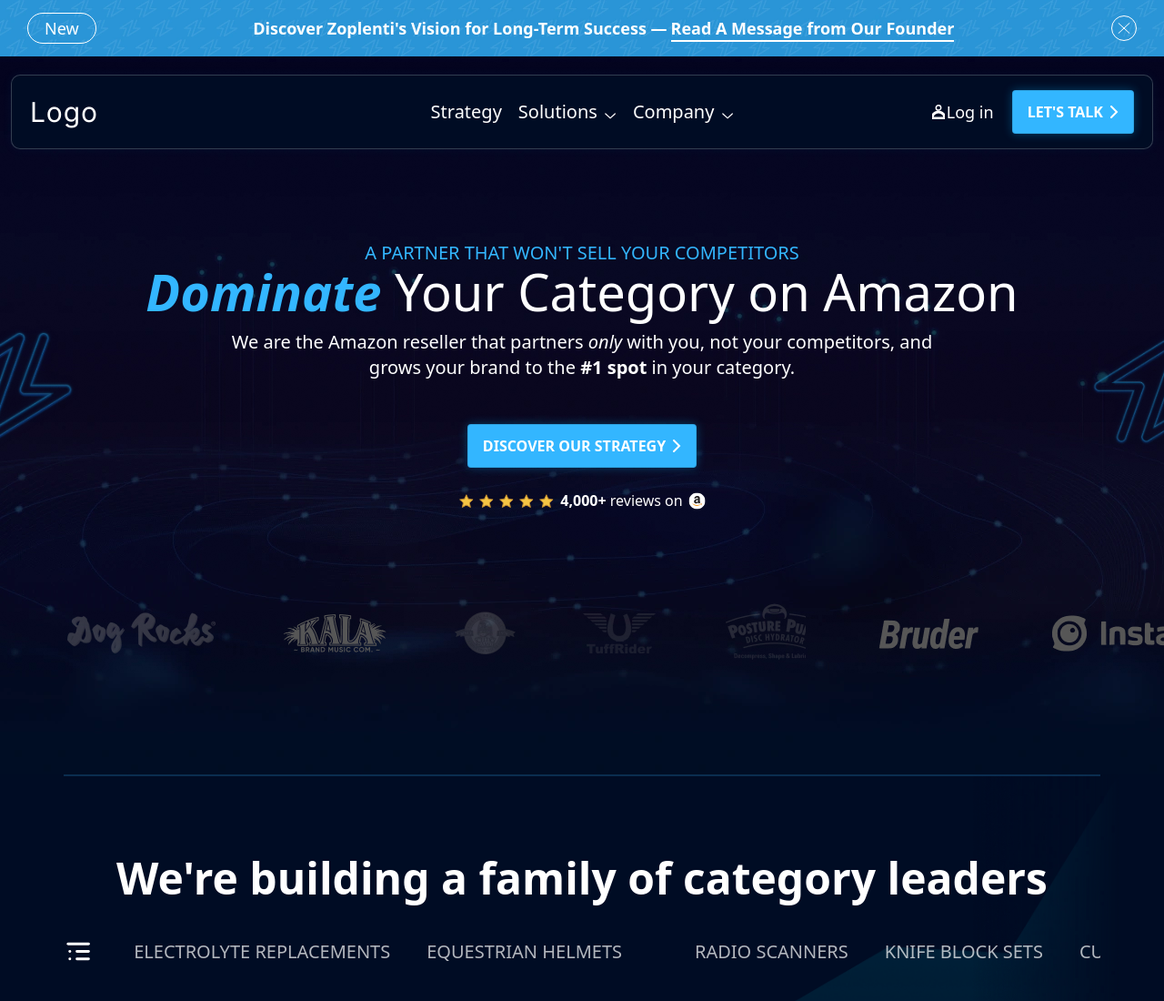
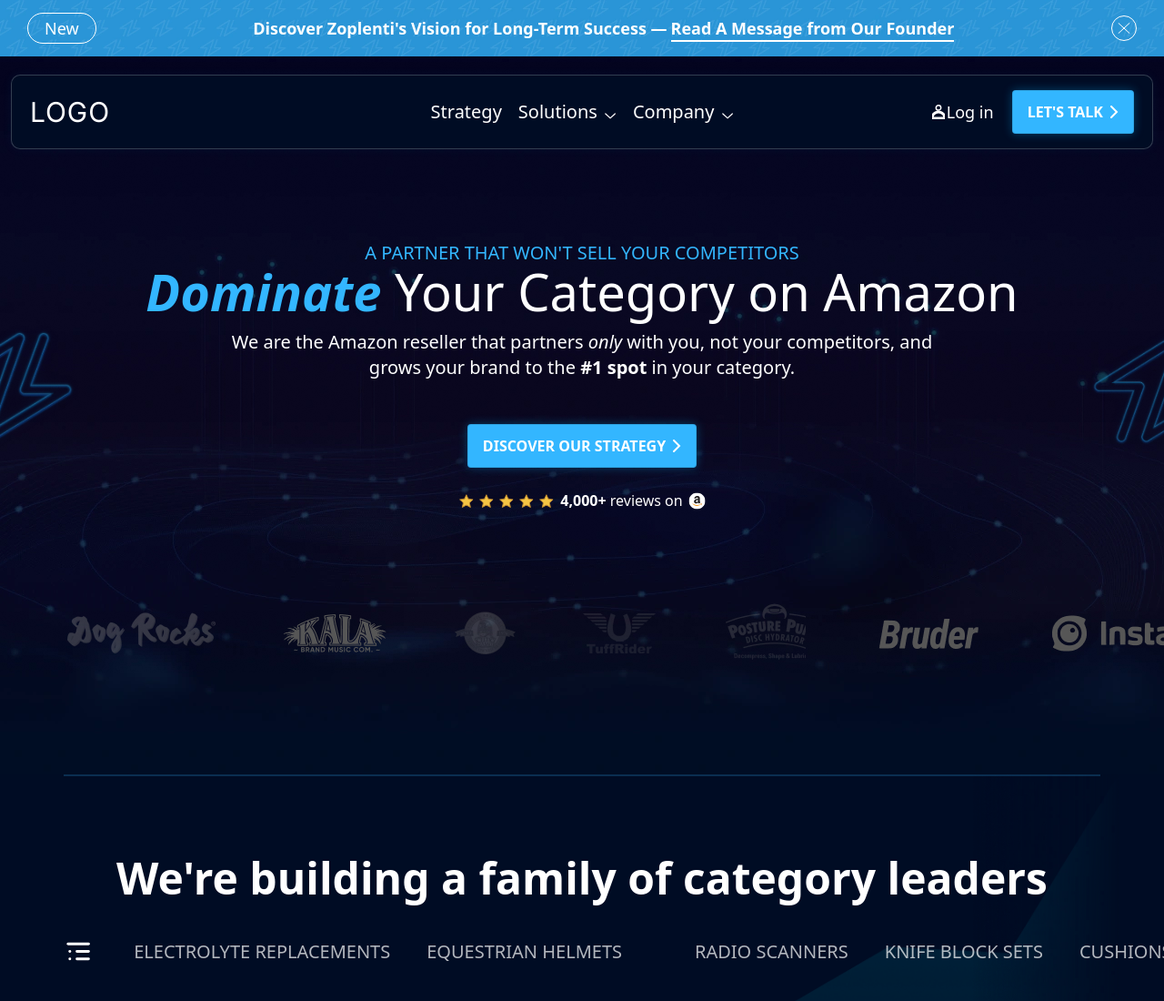
Before and after one commit to vikas-jakhar/Zoplenti, a React (Create React App) app: page / in a window 1280 px wide. Shown: the top 1100 px of the page at 91% size. Built offline with nearby package versions, Linux system fonts and the light colour scheme.

Commit message:
Building section update

```diff
--- a/src/App.css
+++ b/src/App.css
@@ -7,3 +7,7 @@
 .hero .rfm-marquee-container {
     overflow-x: visible !important;
 }
+
+.building .rfm-marquee-container {
+    width: 110%;
+}
--- a/src/components/common/Header.jsx
+++ b/src/components/common/Header.jsx
@@ -39,7 +39,7 @@
     <div className="mx-auto max-w-[1350px] w-full px-3">
       <div className="border border-off-gray max-w-[1350px] w-full relative py-4 px-5 bg-off-black rounded-[10px] shadow-3xl mt-5">
         <nav className="flex items-center justify-between">
-          <a href="/" className="font-inter font-normal text-2xl sm:text-3xl text-white tracking-[0.03em]">Logo</a>
+          <a href="/" className="font-inter font-normal text-2xl sm:text-3xl text-white uppercase tracking-[0.03em]">Logo</a>
           <div
             className={`${open ? 'left-0' : '-left-full'} flex items-center bg-black lg:bg-transparent z-50 fixed justify-center lg:absolute flex-col w-full h-screen top-0 lg:bg-none lg:flex-row lg:h-fit lg:w-fit lg:-translate-x-1/2 lg:top-1/2 lg:-translate-y-1/2 lg:left-1/2 gap-[18px] duration-300 ease-linear`}
           >
--- a/src/components/home/Building.jsx
+++ b/src/components/home/Building.jsx
@@ -7,7 +7,7 @@
         <div id="discover-strategy" className="relative w-full my-10">
             <div className="flex items-center gap-2.5 pl-0 sm:pl-4 xl:pl-0">
                 <Icon className="min-w-8 min-h-8" iconName="bugermenuIcon" />
-                <div className="w-full overflow-x-hidden">
+                <div className="w-full building">
                     <Marquee direction="right" speed="100">
                         {LEADER_LIST.map((obj, i) => (
                             <p
--- a/src/components/home/Hero.jsx
+++ b/src/components/home/Hero.jsx
@@ -7,7 +7,7 @@
 
 const Hero = () => {
     return (
-        <div className='bg-hero-layer bg-center bg-cover bg-no-repeat pb-10 relative lg:min-h-[851px]'>
+        <div className='bg-hero-layer bg-center bg-cover bg-no-repeat pb-10 relative lg:min-h-[851px] max-w-[1920px] mx-auto overflow-hidden'>
             <Notification />
             <Header />
             <div className="container relative z-10 pt-10 sm:pt-14 lg:pt-24 hero">
```
